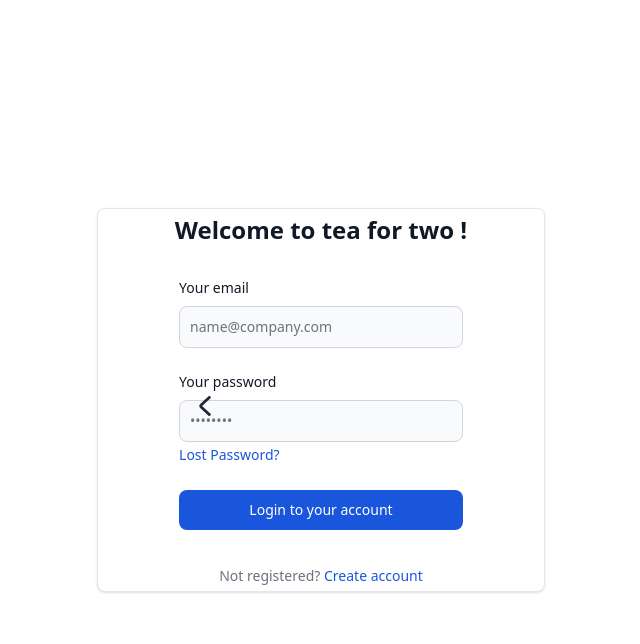
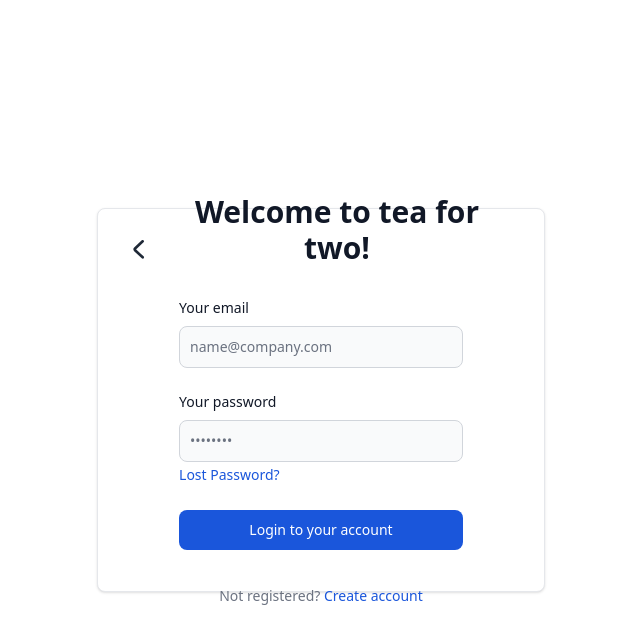
Before and after one commit to 42Seoul-Tea42/frontend, a Next.js app: page /auth/login in a window 1280 px wide. Both pictures are taken after a click on the button "이메일 로그인". Shown: the top 644 px of the page, without its empty margins (319-959 px from the left). Built offline with nearby package versions, Linux system fonts and the light colour scheme.

Commit message:
style login page Email Toggle button position

```diff
--- a/app/auth/login/components/ToggleEmailFormButton.tsx
+++ b/app/auth/login/components/ToggleEmailFormButton.tsx
@@ -7,16 +7,13 @@ const toggleEmailFormButton: React.FC = () => {
   const dispatch = useDispatch();
   const useToggleEmailView = () => dispatch(toggleEmailView());
   return (
-    <button
-      onClick={useToggleEmailView}
-      className="absolute left-15 top-15 flex items-center justify-center h-full px-4 cursor-pointer group focus:outline-none"
-    >
+    <button onClick={useToggleEmailView} className="items-center">
       <svg
-        className="w-5 h-5 text-gray-800 dark:text-white"
+        className="w-5 h-5 top-0 left-0 text-gray-800 dark:text-white"
         aria-hidden="true"
         xmlns="http://www.w3.org/2000/svg"
         fill="none"
-        viewBox="0 0 8 14"
+        viewBox="0 0 10 15"
       >
         <path
           stroke="currentColor"
--- a/app/auth/login/page.tsx
+++ b/app/auth/login/page.tsx
@@ -14,11 +14,18 @@ const LoginPage: React.FC = () => {
   );
 
   return (
-    <div className="flex items-center justify-center w-full h-screen bg-white">
+    <div className="flex items-center justify-center w-full h-screen">
       <div className="max-w-md w-2/5 h-2/6 min-w-96 min-h-96 flex flex-col text-center items-center justify-center bg-white border border-gray-200 rounded-lg shadow sm:p-6 md:p-8 dark:bg-gray-800 dark:border-gray-700">
-        <h5 className="text-2xl font-semibold text-gray-900 dark:text-white">
-          Welcome to tea for two !
-        </h5>
+        <div className="flex items-end gap-3">
+          {emailFormView && (
+            <div className="left-0">
+              <ToggleEmailFormButton />
+            </div>
+          )}
+          <h5 className="text-3xl font-semibold text-gray-900 dark:text-white flex-grow">
+            Welcome to tea for two!
+          </h5>
+        </div>
         <div className="flex flex-col items-center justify-center min-h-80 gap-2">
           {!emailFormView ? (
             <>
@@ -28,10 +35,9 @@ const LoginPage: React.FC = () => {
               <EmailLoginButton />
             </>
           ) : (
-            <div className="relative">
-              <ToggleEmailFormButton />
+            <>
               <EmailLoginForm />
-            </div>
+            </>
           )}
         </div>
         <CreateAccountButton />
```
